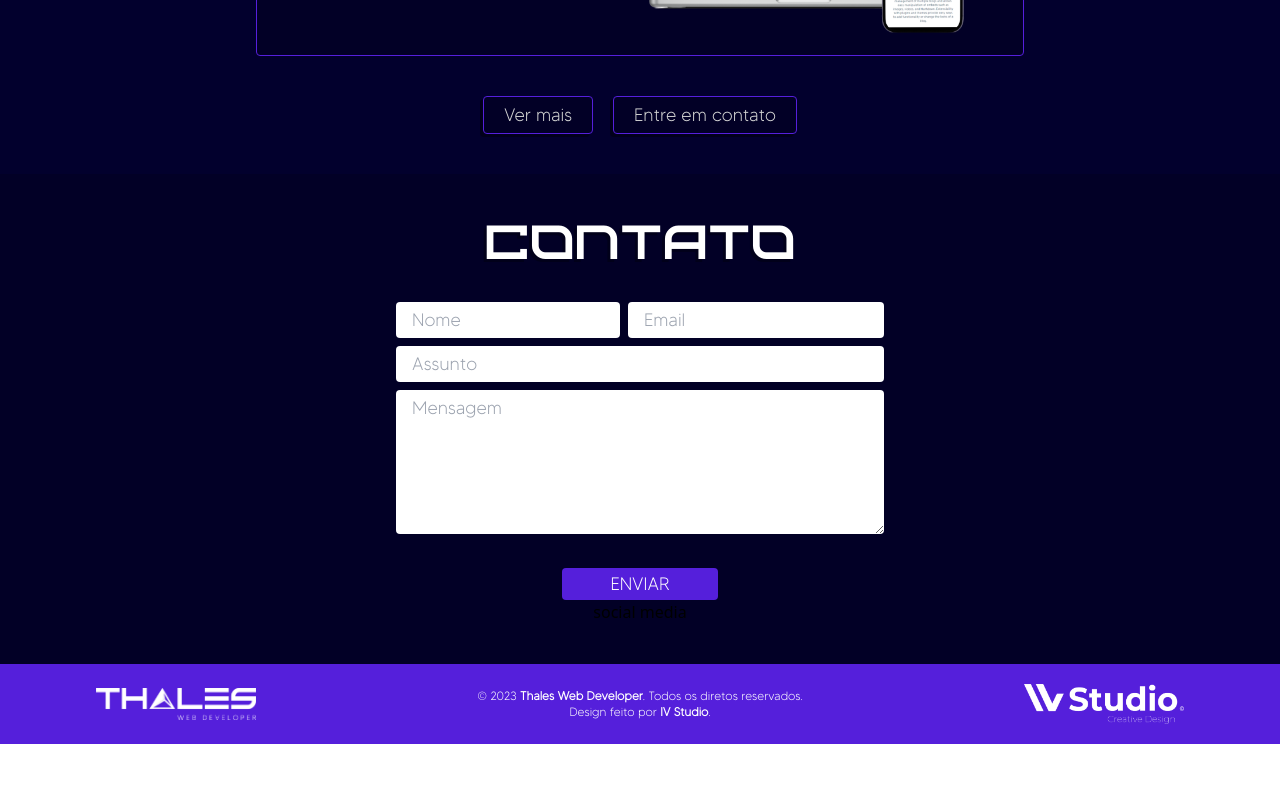
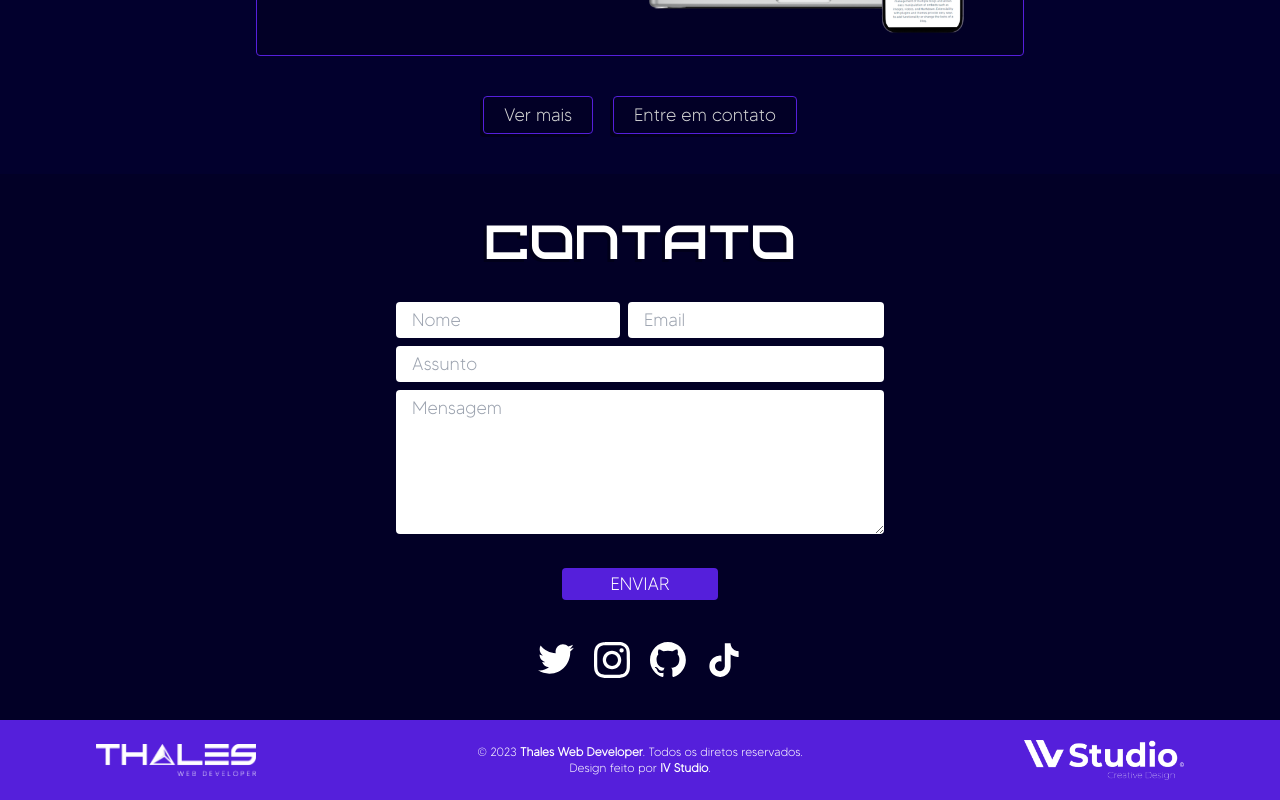
Before and after one commit to thalesmariiano/thalesdeveloper.com.br, a Vue app: page / in a window 1280 px wide. Shown: the part 3338-4138 px from the top of the page. Before the commit the page ends 4082 px from the top, so only its background shows below. Built offline with nearby package versions, Linux system fonts and the light colour scheme.

Commit message:
SocialMedia component done

```diff
--- a/src/components/SocialMedia.vue
+++ b/src/components/SocialMedia.vue
@@ -1,3 +1,16 @@
 <template>
-	social media
+	<div class="w-full flex justify-center items-center gap-x-5 pt-10">
+		<div class="w-9 h-9 hover:-translate-y-2 transition mt-1">
+			<a href="https://www.twitter.com/dev_thales" target="_blank"><img src="../assets/twitter-mark-white.svg" alt="twitter logo"></a>
+		</div>
+		<div class="w-9 h-9 hover:-translate-y-2 transition">
+			<a href="https://www.instagram.com/dev.thales/" target="_blank"><img src="../assets/instagram-mark-white.svg" alt="instagram logo"></a>
+		</div>
+		<div class="w-9 h-9 hover:-translate-y-2 transition">
+			<a href="https://github.com/thalesmariiano" target="_blank"><img src="../assets/github-mark-white.svg" alt="github logo"></a>
+		</div>
+		<div class="w-9 h-9 hover:-translate-y-2 transition">
+			<a href="https://tiktok.com/@dev.thales" target="_blank"><img src="../assets/tiktok-mark-white.svg" alt="tiktok logo"></a>
+		</div>
+	</div>
 </template>
```
